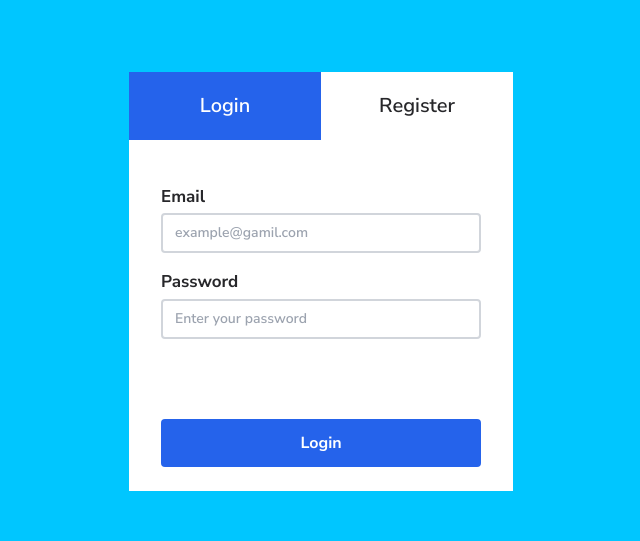
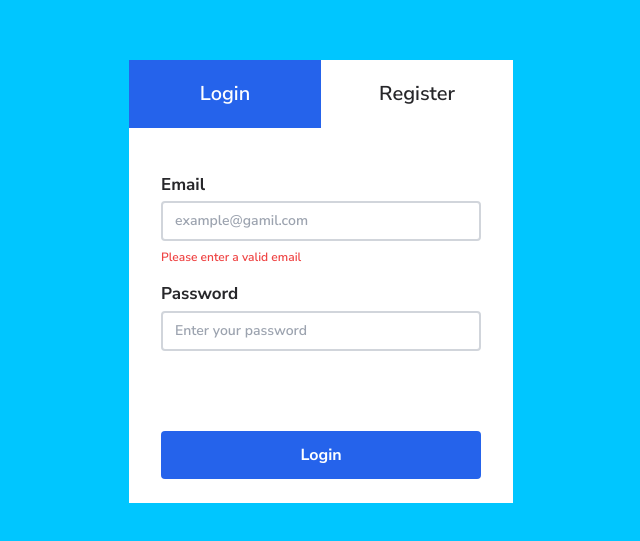
Before and after one commit to nonchain/Simple-React-Form, a React (Vite) app: page / in a window 1280 px wide. Shown: the part 119-660 px from the top of the page, without its empty margins (319-959 px from the left). Built offline with nearby package versions, Linux system fonts and the light colour scheme.

Commit message:
Add Inputs Error massages

```diff
--- a/src/components/form/LoginForm.jsx
+++ b/src/components/form/LoginForm.jsx
@@ -13,8 +13,8 @@ const LoginForm = () => {
    return (
       <form className='w-full flex flex-col' onSubmit={onSubmitHandler}>
          <div className='w-full flex flex-col gap-4'>
-            <Input placeholder='example@gamil.com' type='email' label='Email' inputName='email' id='email' />
-            <Input placeholder='Enter your password' type='text' label='Password' inputName='password' id='password' />
+            <Input placeholder='example@gamil.com' type='email' label='Email' inputName='email' id='email' errorMessage='Please enter a valid email'/>
+            <Input placeholder='Enter your password' type='text' label='Password' inputName='password' id='password'/>
          </div>
          <Button text='Login' type='submit' className={'mt-20'} />
       </form>
--- a/src/components/form/RegisterForm.jsx
+++ b/src/components/form/RegisterForm.jsx
@@ -18,9 +18,9 @@ const RegisterForm = () => {
                <Input placeholder='John' type='text' label='Forename' inputName='forename' id='forename' />
                <Input placeholder='Deco' type='text' label='Surname' inputName='surname' id='surname' />
             </div>
-            <Input placeholder='example@gamil.com' type='email' label='Email' inputName='email' id='email' />
-            <Input placeholder='At least 3 characters' type='text' label='Username' inputName='username' id='username' />
-            <Input placeholder='At least 8 characters' type='text' label='Password' inputName='password' id='password' />
+            <Input placeholder='example@gamil.com' type='email' label='Email' inputName='email' id='email' errorMessage='Please enter a valid email'/>
+            <Input placeholder='At least 3 characters' type='text' label='Username' inputName='username' id='username' errorMessage='Username must contains @'/>
+            <Input placeholder='At least 8 characters' type='text' label='Password' inputName='password' id='password' errorMessage='Password must be at least 8 characters'/>
          </div>
 
          <Button text='Register' type='submit' className={'mt-20'} />
```
